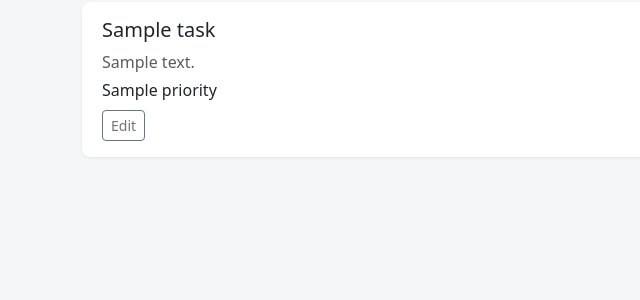
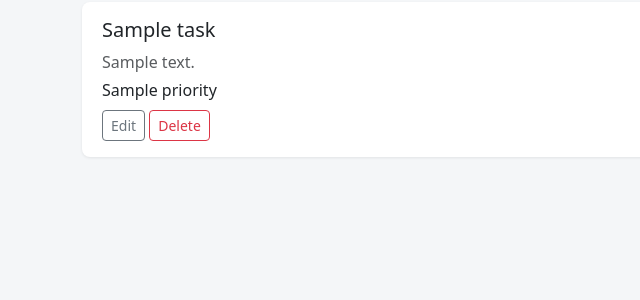
Before and after one commit to Prithviraj-Singh0268/flask-todo-mysql, a Flask app: page / in a window 1280 px wide. Shown: the part 140-440 px from the top of the page, without its empty margins (0-640 px from the left). Run offline with Flask 3, Linux system fonts and the light colour scheme; tables that the repository leaves empty hold one stand-in row (values such as "Sample post").

Commit message:
Add delete task feature with confirmation prompt

```diff
--- a/app.py
+++ b/app.py
@@ -67,6 +67,14 @@ def edit_task(task_id):
 
     return render_template("edit_task.html", task=task)
 
+@app.route("/delete/<int:task_id>", methods=["POST"])
+def delete_task(task_id):
+    task = Task.query.get_or_404(task_id)
+    db.session.delete(task)
+    db.session.commit()
+    flash("Task deleted.", "info")
+    return redirect(url_for("index"))
+
 
 if __name__ == "__main__":
     app.run(debug=True)
--- a/templates/index.html
+++ b/templates/index.html
@@ -15,9 +15,13 @@
             <p class="mb-1 text-muted">{{ task.description }}</p>
             {% endif %}
             <span class="priority-{{ task.priority }}">{{ task.priority }} priority</span>
-        <div class="mt-2">
-            <a href="{{ url_for('edit_task', task_id=task.id) }}" class="btn btn-sm btn-outline-secondary">Edit</a>
-        </div>
+            <div class="mt-2">
+                <a href="{{ url_for('edit_task', task_id=task.id) }}" class="btn btn-sm btn-outline-secondary">Edit</a>
+                <form method="POST" action="{{ url_for('delete_task', task_id=task.id) }}" class="d-inline"
+                onsubmit="return confirm('Delete this task?');">
+                <button type="submit" class="btn btn-sm btn-outline-danger">Delete</button>
+                </form>
+            </div>
         </div>
     {% endfor %}
 {% else %}
```
